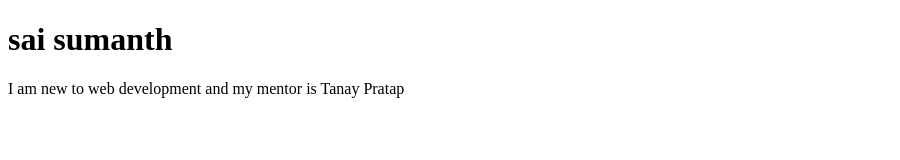
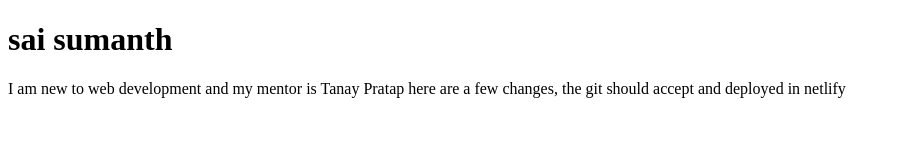
Before and after one commit to saisumanthkacham/NeoG_Camp, a plain HTML site: page index.html in a window 1280 px wide. Shown: the whole page, without its empty margins (0-900 px from the left). Drawn offline with Linux system fonts and the light colour scheme.

Commit message:
docs: update in content

```diff
--- a/index.html
+++ b/index.html
@@ -9,7 +9,8 @@
 
 <body>
     <h1>sai sumanth</h1>
-    <p>I am new to web development and my mentor is Tanay Pratap</p>
+    <p>I am new to web development and my mentor is Tanay Pratap here are a few changes, the git should accept and deployed in netlify
+    </p>
 </body>
 
 </html>
```
